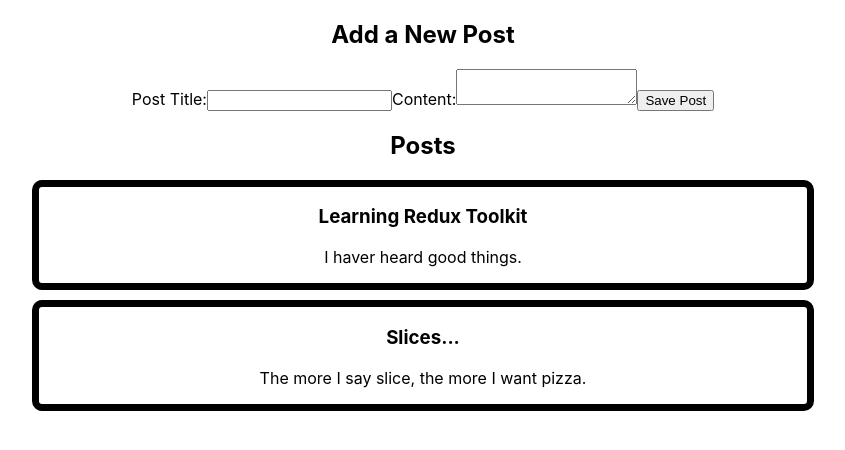
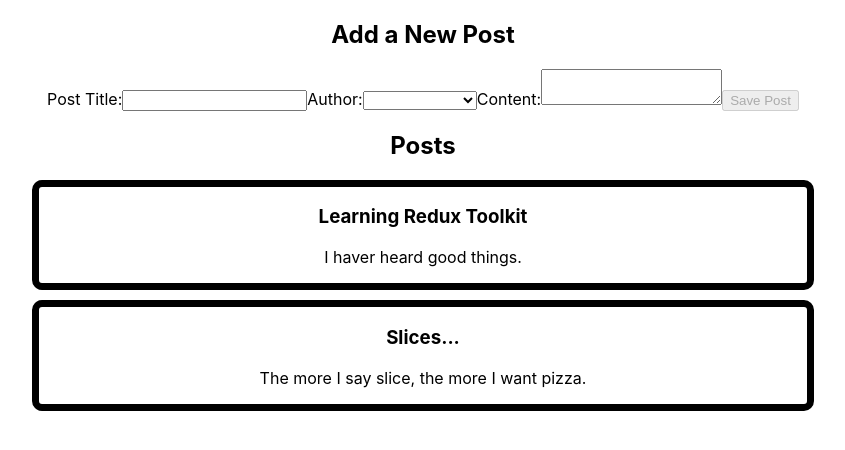
Before and after one commit to jordanbmnt/React-Redux-Toolkit-Tutorial, a React (Create React App) app: page / in a window 1280 px wide. Shown: the top 450 px of the page, without its empty margins (217-1062 px from the left). Built offline with nearby package versions, Linux system fonts and the light colour scheme.

Commit message:
improved code for AddPostForm

```diff
--- a/src/app/features/post/AddPostForm.jsx
+++ b/src/app/features/post/AddPostForm.jsx
@@ -1,26 +1,37 @@
 import { useState } from "react";
-import { useDispatch } from "react-redux";
+import { useDispatch, useSelector } from "react-redux";
 import { postAdded } from "./postSlice";
+import { selectAllUsers } from "../users/usersSlice";
 
 const AddPostForm = () => {
   const [title, setTitle] = useState("");
   const [content, setContent] = useState("");
+  const [userId, setUserId] = useState("");
+
+  const users = useSelector(selectAllUsers);
 
   const onTitleChanged = (e) => setTitle(e.target.value);
   const onConetentChanged = (e) => setContent(e.target.value);
+  const onAuthorChanged = (e) => setUserId(e.target.value);
 
   const dispatch = useDispatch();
 
   const onSavePostClicked = () => {
     if (title && content) {
-      dispatch(
-        postAdded(title, content)
-      );
+      dispatch(postAdded(title, content, userId));
 
       setTitle("");
       setContent("");
     }
   };
+
+  const canSave = Boolean(title) && Boolean(content) && Boolean(userId);
+
+  const usersOptions = users.map((user) => (
+    <option key={user.id} value={user.id}>
+      {user.name}
+    </option>
+  ));
 
   return (
     <section>
@@ -34,6 +45,11 @@
           value={title}
           onChange={onTitleChanged}
         />
+        <label htmlFor='postAuthor'>Author:</label>
+        <select id='postAuthor' value={userId} onChange={onAuthorChanged}>
+          <option value=''></option>
+          {usersOptions}
+        </select>
         <label htmlFor='postTitle'>Content:</label>
         <textarea
           id='postContent'
@@ -41,7 +57,7 @@
           value={content}
           onChange={onConetentChanged}
         />
-        <button onClick={onSavePostClicked} type='button'>
+        <button onClick={onSavePostClicked} disabled={!canSave} type='button'>
           Save Post
         </button>
       </form>
--- a/src/app/features/post/postSlice.js
+++ b/src/app/features/post/postSlice.js
@@ -21,12 +21,13 @@
       reducer(state, action) {
         state.push(action.payload);
       },
-      prepare(title, content) {
+      prepare(title, content, userId) {
         return {
           payload: {
             id: nanoid(),
             title,
             content,
+            userId
           },
         };
       },
```
